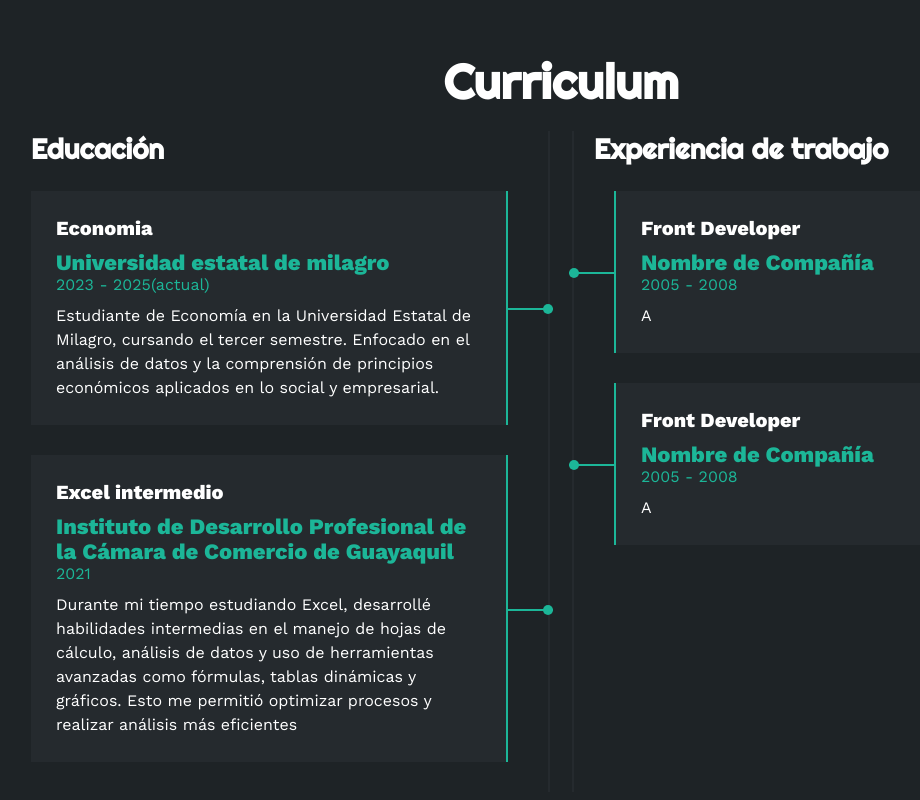
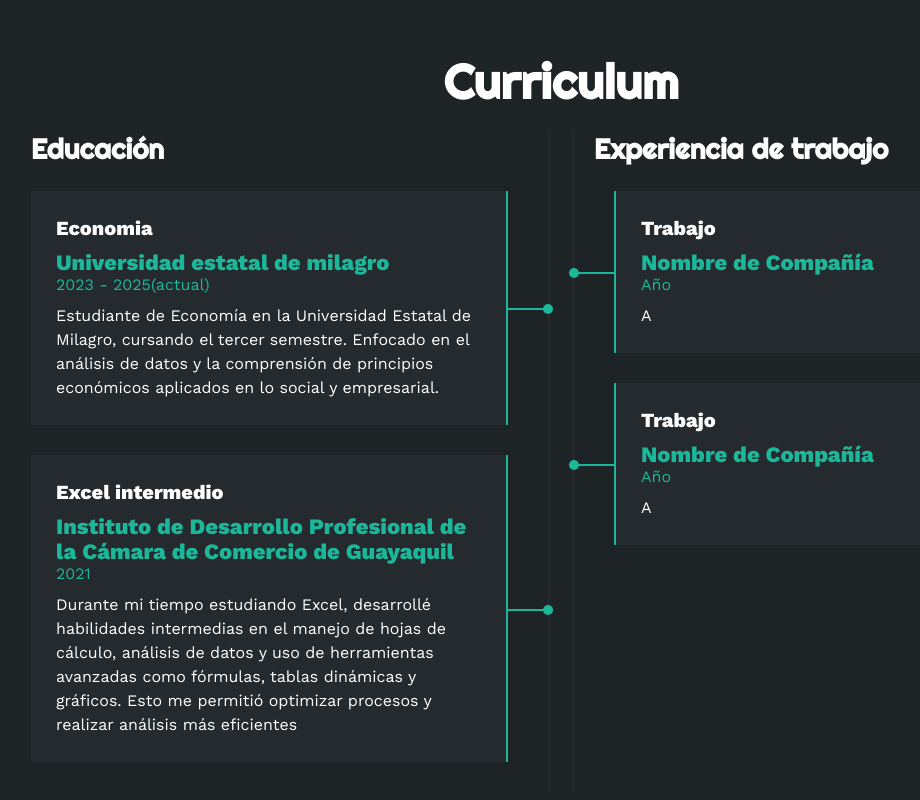
Before and after one commit to Robert23vf/Nueva-carpeta, a plain HTML site: page index.html in a window 1280 px wide. Shown: the part 1958-2758 px from the top of the page, without its empty margins (79-999 px from the left). Drawn offline with nearby package versions, Linux system fonts and the light colour scheme; a script that the page names is missing.

Commit message:
Img beta1.0

```diff
--- a/index.html
+++ b/index.html
@@ -36,7 +36,7 @@
     <section id="inicio" class="inicio">
         <div class="contenido-banner">
             <div class="contenedor-img">
-                <img src="HARRY.jpg" alt="">
+                <img src="Perfil.jpg" alt="">
             </div>
             <h1>ROBERTO VILLEGAS</h1>
             <h2>Estudiante de economia</h2>
@@ -234,18 +234,18 @@
                 <div class="col derecha">
                     <h3>Experiencia de trabajo</h3>
                     <div class="item der">
-                        <h4>Front Developer</h4>
+                        <h4>Trabajo</h4>
                         <span class="casa">Nombre de Compañía</span>
-                        <span class="fecha">2005 - 2008</span>
+                        <span class="fecha">Año</span>
                         <p>A</p>
                         <div class="conectord">
                             <div class="circulod"></div>
                     </div>
                     </div>
                     <div class="item der">
-                        <h4>Front Developer</h4>
+                        <h4>Trabajo</h4>
                         <span class="casa">Nombre de Compañía</span>
-                        <span class="fecha">2005 - 2008</span>
+                        <span class="fecha">Año</span>
                         <p>A</p>
                         <div class="conectord">
                             <div class="circulod"></div>
@@ -327,7 +327,7 @@
                 </div>
                 <!-- Mapa -->
                 <div class="col">
-                    <img src="mapa.png" alt="">
+                    <img src="Maps.png" alt="">
                     <div class="info">
                         <ul>
                             <li>
```
Also changed, not shown: Maps.png (added), Perfil.jpg (added).
